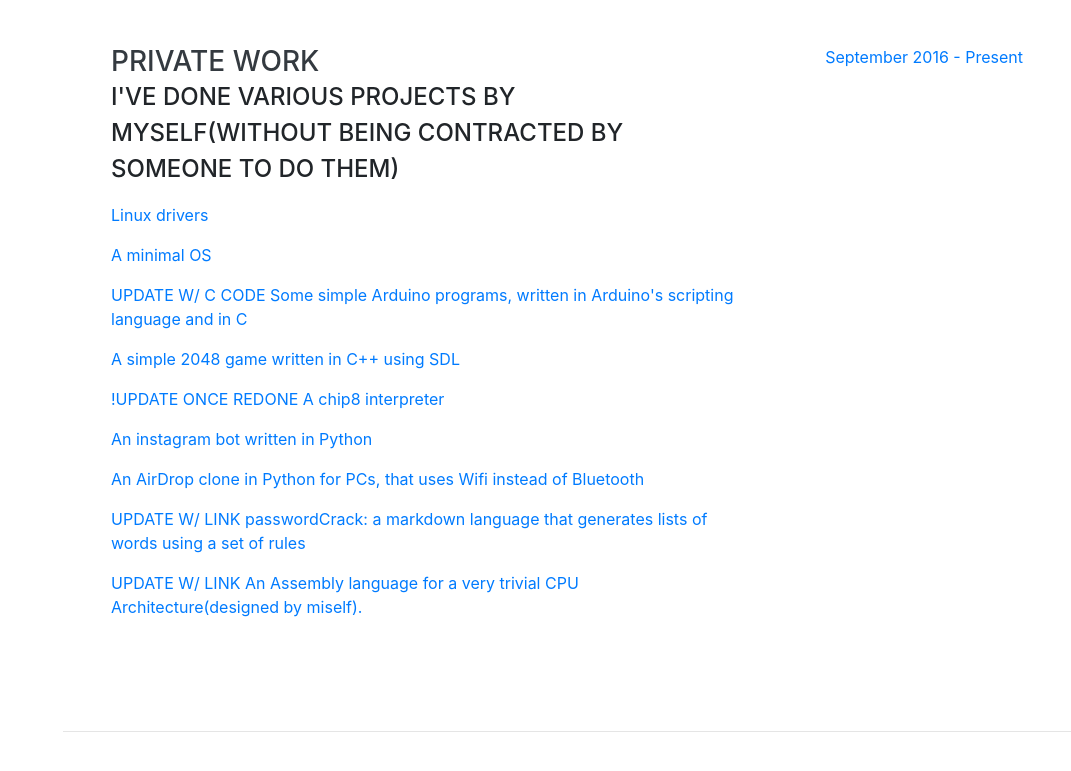
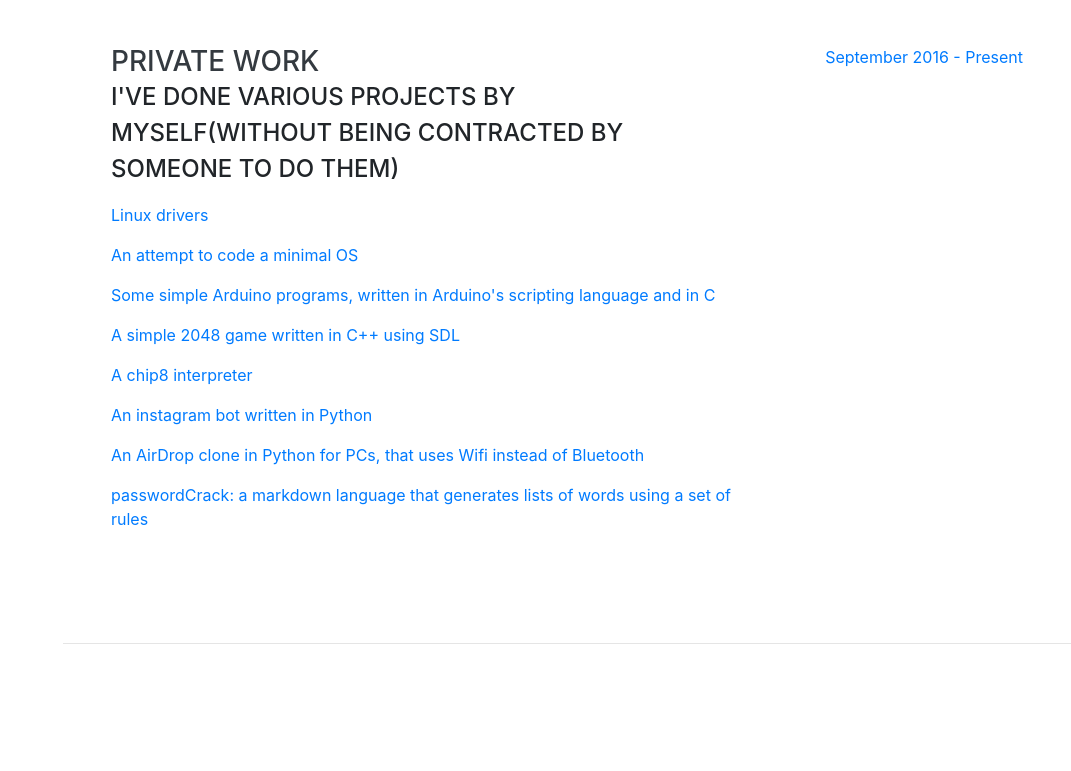
Before and after one commit to davidxbors/resume, a website with bundled scripts: page index.html in a window 1280 px wide. Shown: the part 1459-2230 px from the top of the page, without its empty margins (209-1280 px from the left). Built offline with nearby package versions, Linux system fonts and the light colour scheme; a web font is replaced by a local one.

Commit message:
2020 nov update

```diff
--- a/index.html
+++ b/index.html
@@ -79,10 +79,10 @@
         <h1 class="mb-0">Bors
           <span class="text-primary">David</span>
         </h1>
-        <div class="subheading mb-5">str. Blaj nr. 6 · Galati, Romania 800472 ·
+        <div class="subheading mb-5">Galati, Romania ·
           <a href="mailto:davidbors@icloud.com">davidbors@icloud.com</a>
         </div>
-        <p class="lead mb-5">Enthusiast about anything CS related. Mostly interested in lowlevel programming and ML, web developing is more of a hobby. I love to work in teams with interesting people, but I'm not afraid to do things on my own either.
+        <p class="lead mb-5">Enthusiast about anything CS related. Mostly interested in web developing, lowlevel programming and ML. I love to work in teams with interesting people, but I'm not afraid to do things on my own either.
         </p>
         <div class="social-icons">
           <!-- <a href="#">
@@ -145,14 +145,13 @@
             <h3 class="mb-0">Private work</h3>
             <div class="subheading mb-3">I've done various projects by myself(without being contracted by someone to do them)</div>
             <p><a href="https://gitlab.com/davidxbors/Linux_drivers">Linux drivers</a></p>
-            <p><a href="https://gitlab.com/davidxbors/XenOS/"> A minimal OS</a></p>
-            <p><a href="https://gitlab.com/davidxbors/Arduino">UPDATE W/ C CODE Some simple Arduino programs, written in Arduino's scripting language and in C</a></p>
+            <p><a href="https://gitlab.com/davidxbors/XenOS/"> An attempt to code a minimal OS</a></p>
+            <p><a href="https://gitlab.com/davidxbors/Arduino">Some simple Arduino programs, written in Arduino's scripting language and in C</a></p>
             <p><a href="https://gitlab.com/davidxbors/2048">A simple 2048 game written in C++ using SDL</a></p>
-            <p><a href="https://gitlab.com/davidxbors/chip8">!UPDATE ONCE REDONE A chip8 interpreter</a></p>
+            <p><a href="https://gitlab.com/davidxbors/chip8">A chip8 interpreter</a></p>
             <p><a href="https://gitlab.com/davidxbors/instabot">An instagram bot written in Python</a></p>
             <p><a href="https://gitlab.com/davidxbors/ArchDrop">An AirDrop clone in Python for PCs, that uses Wifi instead of Bluetooth</a></p>
-            <p><a href="#">UPDATE W/ LINK passwordCrack: a markdown language that generates lists of words using a set of rules</a></p>
-            <p><a href="#">UPDATE W/ LINK An Assembly language for a very trivial CPU Architecture(designed by miself).</a></p>
+            <p><a href="https://github.com/davidxbors/passwordCrack">passwordCrack: a markdown language that generates lists of words using a set of rules</a></p>
           </div>
           <div class="resume-date text-md-right">
             <span class="text-primary">September 2016 - Present</span>
```
Also changed, not shown: 2 other files.
